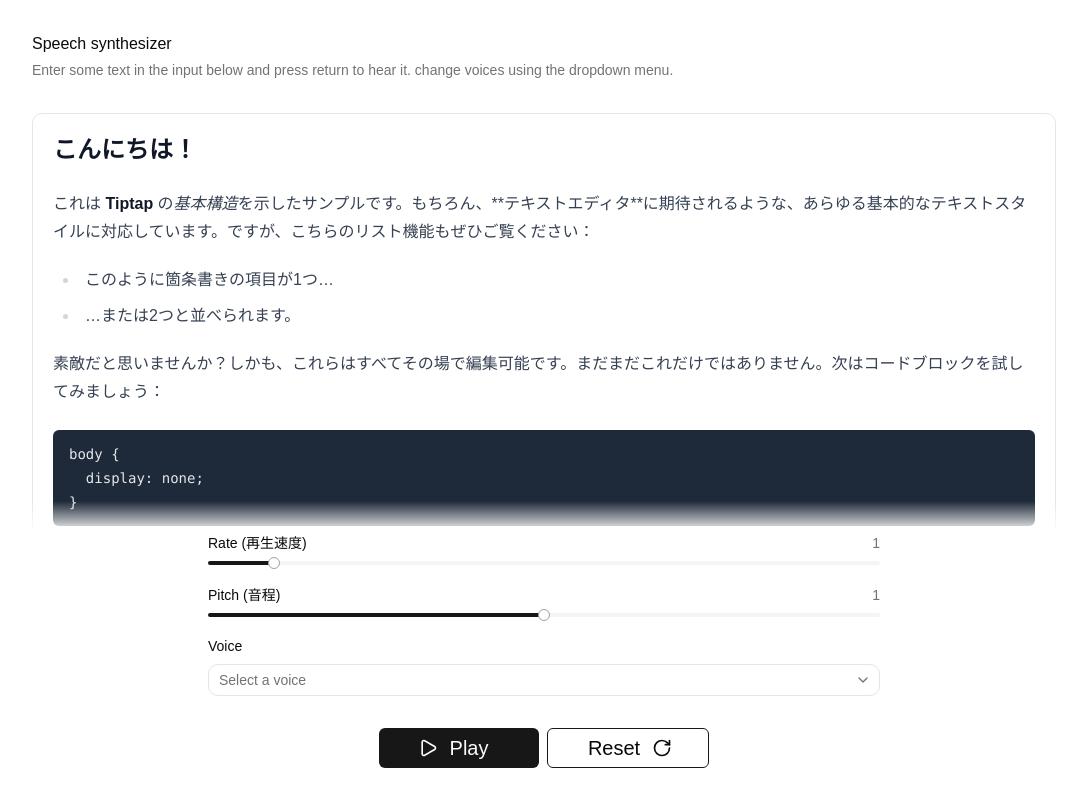
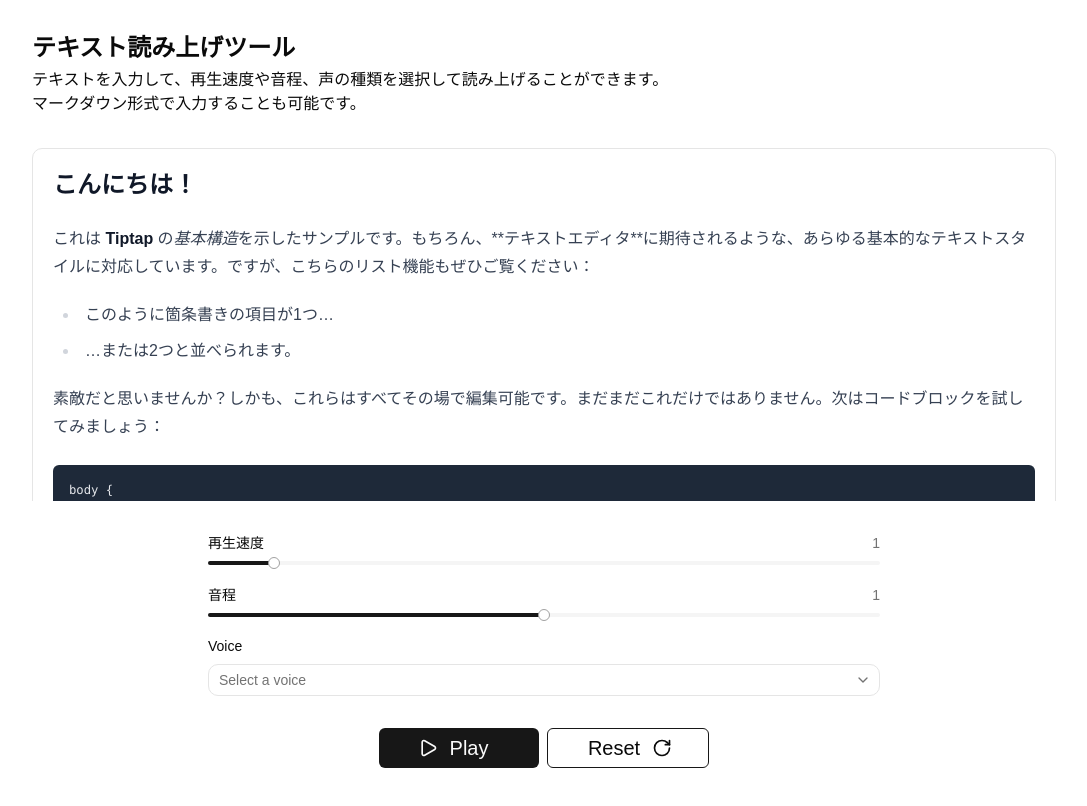
Before and after one commit to kdntiaoao/web-speech-api-sandbox, a React (Vite) app: page / in a window 1280 px wide. Shown: the top 806 px of the page, without its empty margins (96-1183 px from the left). Built offline with nearby package versions, Linux system fonts and the light colour scheme.

Commit message:
fix: スタイルと文言修正

```diff
--- a/src/App.tsx
+++ b/src/App.tsx
@@ -144,31 +144,34 @@ function App() {
   }, []);
 
   return (
-    <div className="px-4 pt-8">
-      <form onSubmit={playOrPause}>
+    <div className="pt-8 min-h-screen flex flex-col">
+      <div className="px-3 xl:px-5">
         <div className="flex flex-col gap-1 max-w-5xl mx-auto">
-          <FieldLegend>Speech synthesizer</FieldLegend>
-          <FieldDescription>
-            Enter some text in the input below and press return to hear it. change voices using the
-            dropdown menu.
-          </FieldDescription>
+          <h1 className="text-2xl font-bold">テキスト読み上げツール</h1>
+          <p>
+            テキストを入力して、再生速度や音程、声の種類を選択して読み上げることができます。
+            <br />
+            マークダウン形式で入力することも可能です。
+          </p>
+        </div>
       </div>
 
-        <div className="pt-8 max-w-5xl mx-auto">
+      <form className="flex-1 flex flex-col" onSubmit={playOrPause}>
+        <div className="pt-8 px-3 xl:px-5">
+          <div className="max-w-5xl mx-auto">
             <Tiptap
               onChange={handlePhrasesChange}
               currentPhraseIndex={currentPhraseIndex}
               editable={!isSpeaking}
             />
           </div>
+        </div>
 
-        <div className="sticky bottom-0 left-0 right-0">
-          <div className="pt-8 bg-linear-to-t from-white to-transparent"></div>
-          <div className="bg-white pb-8">
+        <div className="sticky bottom-0 left-0 right-0 bg-white px-3 xl:px-5 py-8 mt-auto">
           <FieldGroup className="max-w-2xl mx-auto">
             <Field>
               <div className="flex items-center justify-between gap-2">
-                  <FieldLabel htmlFor="rate">Rate (再生速度)</FieldLabel>
+                <FieldLabel htmlFor="rate">再生速度</FieldLabel>
                 <span className="text-sm text-muted-foreground">{rate}</span>
               </div>
               <Slider
@@ -184,7 +187,7 @@ function App() {
 
             <Field>
               <div className="flex items-center justify-between gap-2">
-                  <FieldLabel htmlFor="pitch">Pitch (音程)</FieldLabel>
+                <FieldLabel htmlFor="pitch">音程</FieldLabel>
                 <span className="text-sm text-muted-foreground">{pitch}</span>
               </div>
               <Slider
@@ -244,7 +247,6 @@ function App() {
             </div>
           </FieldGroup>
         </div>
-        </div>
       </form>
     </div>
   );
--- a/src/components/Tiptap.tsx
+++ b/src/components/Tiptap.tsx
@@ -166,8 +166,8 @@ const Tiptap: FC<Props> = ({ onChange, currentPhraseIndex, editable }) => {
     editorProps: {
       attributes: {
         class: cn(
-          "prose prose-ul:data-[type=taskList]:ps-2 p-5 [&_li>p]:m-0 border border-input max-w-none rounded-lg",
-          "focus-visible:border-ring focus-visible:ring-3 focus-visible:ring-ring/50",
+          "prose prose-sm xl:prose-base prose-ul:data-[type=taskList]:ps-2 p-3 xl:p-5 [&_li>p]:m-0 border border-input max-w-none rounded-lg",
+          "focus-visible:border-ring focus-visible:ring-1 focus-visible:ring-ring/50",
           "[[contenteditable='false']]:cursor-not-allowed [[contenteditable='false']]:bg-input/50 [[contenteditable='false']]:opacity-70",
         ),
       },
```
Also changed, not shown: .zed/settings.json. Lines whose indentation alone changed are shown as unchanged.
